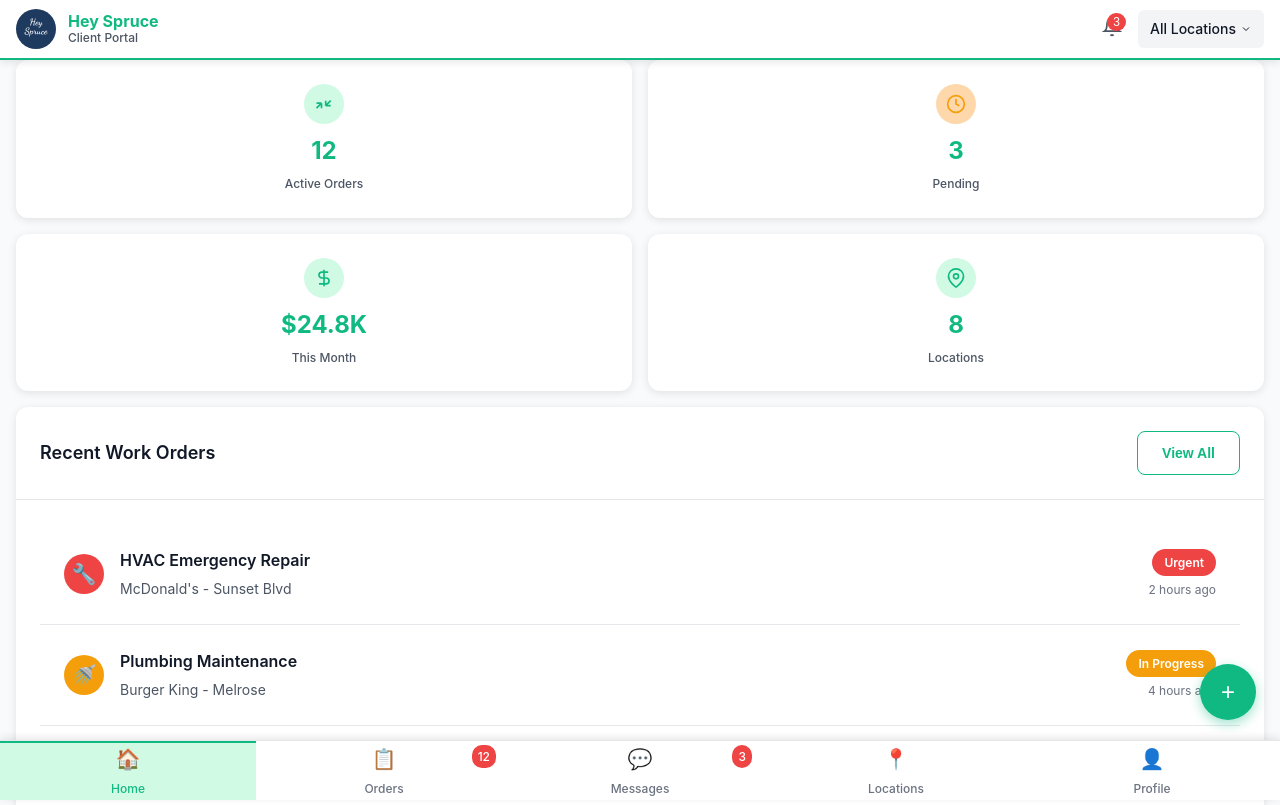
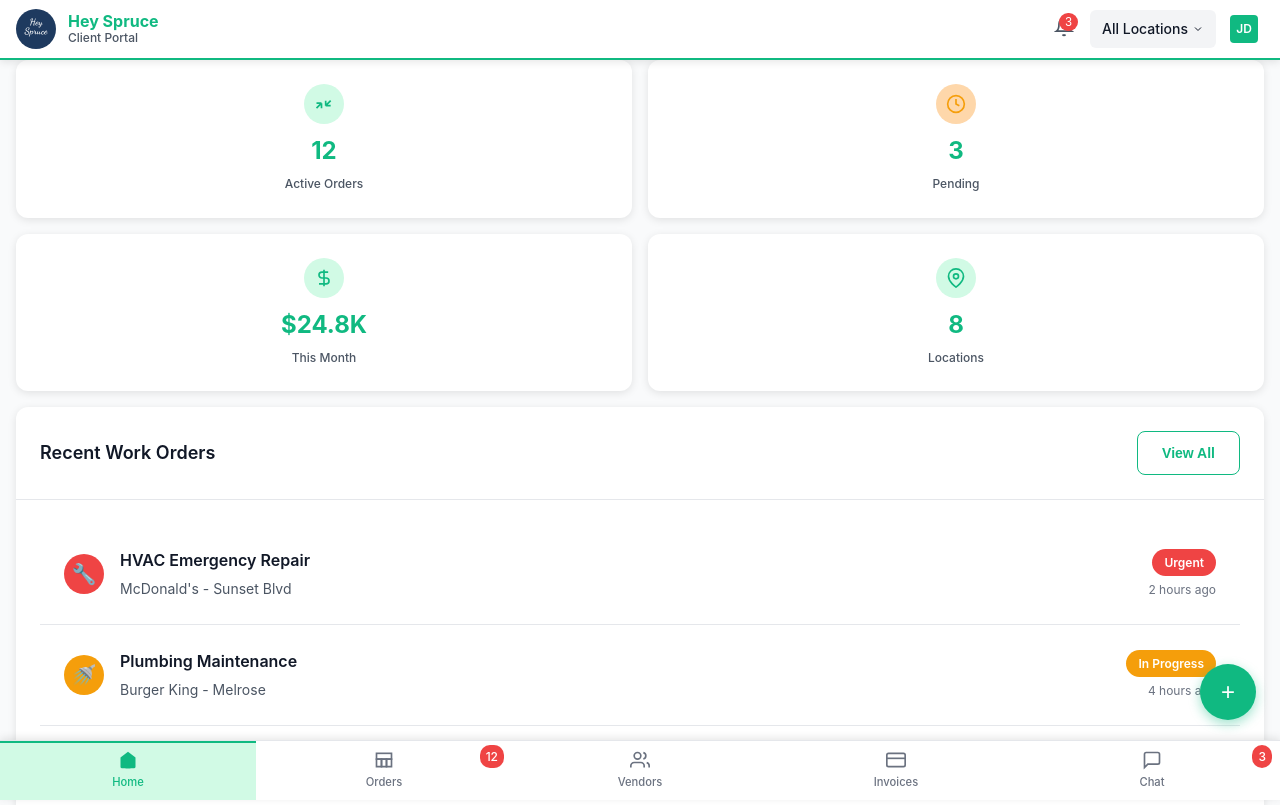
Before and after one commit to shurehw/hey-spruce-app, a website: page mobile-app/client-app.html in a window 1280 px wide. Shown: the top 805 px of the page. Drawn offline with Linux system fonts and the light colour scheme; sample sign-in values are in the browser's storage.

Commit message:
Update client app navigation to match web and contractor apps - profile and locations in header

```diff
--- a/mobile-app/client-app.html
+++ b/mobile-app/client-app.html
@@ -490,6 +490,38 @@
                     <polyline points="6 9 12 15 18 9"></polyline>
                 </svg>
             </div>
+            <div class="user-menu" onclick="toggleUserMenu()" style="cursor: pointer; padding: 0.375rem; border-radius: 6px; display: flex; align-items: center; position: relative;">
+                <div style="width: 28px; height: 28px; border-radius: 4px; background: var(--primary); display: flex; align-items: center; justify-content: center; color: white; font-weight: 600; font-size: 0.75rem;">
+                    JD
+                </div>
+            </div>
+        </div>
+    </div>
+
+    <!-- User Dropdown Menu -->
+    <div id="userDropdownMenu" style="display: none; position: fixed; top: 60px; right: 1rem; background: white; border: 1px solid var(--gray-200); border-radius: 8px; box-shadow: 0 10px 25px rgba(0,0,0,0.1); width: 240px; z-index: 1001;">
+        <div style="padding: 1rem; border-bottom: 1px solid var(--gray-200);">
+            <div style="font-weight: 600; color: var(--gray-900); margin-bottom: 0.25rem;">John Doe</div>
+            <div style="font-size: 0.875rem; color: var(--gray-600);">McDonald's Corporate</div>
+        </div>
+        <div style="padding: 0.5rem 0;">
+            <a onclick="viewProfile()" style="display: block; padding: 0.75rem 1rem; color: var(--gray-700); text-decoration: none; transition: all 0.2s; cursor: pointer;" onmouseover="this.style.background='var(--gray-50)'" onmouseout="this.style.background='transparent'">
+                <span style="margin-right: 0.75rem;">👤</span>
+                <span>Profile</span>
+            </a>
+            <a onclick="manageLocations()" style="display: block; padding: 0.75rem 1rem; color: var(--gray-700); text-decoration: none; transition: all 0.2s; cursor: pointer;" onmouseover="this.style.background='var(--gray-50)'" onmouseout="this.style.background='transparent'">
+                <span style="margin-right: 0.75rem;">📍</span>
+                <span>Manage Locations</span>
+            </a>
+            <a onclick="appSettings()" style="display: block; padding: 0.75rem 1rem; color: var(--gray-700); text-decoration: none; transition: all 0.2s; cursor: pointer;" onmouseover="this.style.background='var(--gray-50)'" onmouseout="this.style.background='transparent'">
+                <span style="margin-right: 0.75rem;">⚙️</span>
+                <span>Settings</span>
+            </a>
+            <div style="height: 1px; background: var(--gray-200); margin: 0;"></div>
+            <a onclick="signOut()" style="display: block; padding: 0.75rem 1rem; color: var(--gray-700); text-decoration: none; transition: all 0.2s; cursor: pointer;" onmouseover="this.style.background='var(--gray-50)'" onmouseout="this.style.background='transparent'">
+                <span style="margin-right: 0.75rem;">🚪</span>
+                <span>Sign Out</span>
+            </a>
         </div>
     </div>
 
@@ -797,26 +829,44 @@
     <!-- Bottom Navigation -->
     <div class="bottom-nav">
         <a class="nav-item active" onclick="showView('dashboard')">
-            <div class="icon">🏠</div>
-            <div>Home</div>
+            <svg class="icon" width="20" height="20" viewBox="0 0 24 24" fill="currentColor">
+                <path d="M3 9l9-7 9 7v11a2 2 0 0 1-2 2H5a2 2 0 0 1-2-2z"></path>
+                <polyline points="9 22 9 12 15 12 15 22"></polyline>
+            </svg>
+            <div style="font-size: 0.7rem;">Home</div>
         </a>
         <a class="nav-item" onclick="showView('work-orders')">
-            <div class="icon">📋</div>
-            <div>Orders</div>
-            <span class="notification-badge" style="position: absolute; top: 0.25rem; right: 1rem;">12</span>
+            <svg class="icon" width="20" height="20" viewBox="0 0 24 24" fill="none" stroke="currentColor" stroke-width="2">
+                <path d="M9 11H3v9h6V11z"></path>
+                <path d="M15 11H9v9h6V11z"></path>
+                <path d="M21 11h-6v9h6V11z"></path>
+                <rect x="3" y="4" width="18" height="7"></rect>
+            </svg>
+            <div style="font-size: 0.7rem;">Orders</div>
+            <span class="notification-badge" style="position: absolute; top: 0.25rem; right: 0.5rem;">12</span>
+        </a>
+        <a class="nav-item" onclick="showView('vendors')">
+            <svg class="icon" width="20" height="20" viewBox="0 0 24 24" fill="none" stroke="currentColor" stroke-width="2">
+                <path d="M17 21v-2a4 4 0 0 0-4-4H5a4 4 0 0 0-4 4v2"></path>
+                <circle cx="9" cy="7" r="4"></circle>
+                <path d="M23 21v-2a4 4 0 0 0-3-3.87"></path>
+                <path d="M16 3.13a4 4 0 0 1 0 7.75"></path>
+            </svg>
+            <div style="font-size: 0.7rem;">Vendors</div>
+        </a>
+        <a class="nav-item" onclick="showView('invoices')">
+            <svg class="icon" width="20" height="20" viewBox="0 0 24 24" fill="none" stroke="currentColor" stroke-width="2">
+                <rect x="1" y="4" width="22" height="16" rx="2" ry="2"></rect>
+                <line x1="1" y1="10" x2="23" y2="10"></line>
+            </svg>
+            <div style="font-size: 0.7rem;">Invoices</div>
         </a>
         <a class="nav-item" onclick="showView('messages')">
-            <div class="icon">💬</div>
-            <div>Messages</div>
-            <span class="notification-badge" style="position: absolute; top: 0.25rem; right: 1rem;">3</span>
-        </a>
-        <a class="nav-item" onclick="showView('locations')">
-            <div class="icon">📍</div>
-            <div>Locations</div>
-        </a>
-        <a class="nav-item" onclick="showView('profile')">
-            <div class="icon">👤</div>
-            <div>Profile</div>
+            <svg class="icon" width="20" height="20" viewBox="0 0 24 24" fill="none" stroke="currentColor" stroke-width="2">
+                <path d="M21 15a2 2 0 0 1-2 2H7l-4 4V5a2 2 0 0 1 2-2h14a2 2 0 0 1 2 2z"></path>
+            </svg>
+            <div style="font-size: 0.7rem;">Chat</div>
+            <span class="notification-badge" style="position: absolute; top: 0.25rem; right: 0.5rem;">3</span>
         </a>
     </div>
 
@@ -845,10 +895,11 @@
             const navItems = document.querySelectorAll('.nav-item');
             const index = viewName === 'dashboard' ? 0 :
                          viewName === 'work-orders' ? 1 :
-                         viewName === 'messages' ? 2 :
-                         viewName === 'locations' ? 3 : 4;
+                         viewName === 'vendors' ? 2 :
+                         viewName === 'invoices' ? 3 :
+                         viewName === 'messages' ? 4 : -1;
 
-            navItems[index].classList.add('active');
+            if (index >= 0) navItems[index].classList.add('active');
         }
 
         function showAllWorkOrders() {
@@ -1054,6 +1105,31 @@
             }
         }
 
+        // User menu toggle
+        function toggleUserMenu() {
+            const menu = document.getElementById('userDropdownMenu');
+            menu.style.display = menu.style.display === 'none' ? 'block' : 'none';
+        }
+
+        // Close menu when clicking outside
+        document.addEventListener('click', function(event) {
+            const menu = document.getElementById('userDropdownMenu');
+            const userMenuBtn = document.querySelector('.user-menu');
+            if (menu && !menu.contains(event.target) && !userMenuBtn.contains(event.target)) {
+                menu.style.display = 'none';
+            }
+        });
+
+        function viewProfile() {
+            document.getElementById('userDropdownMenu').style.display = 'none';
+            showToast('Opening profile...', 'info');
+        }
+
+        function manageLocations() {
+            document.getElementById('userDropdownMenu').style.display = 'none';
+            showView('locations');
+        }
+
         // Location menu toggle
         function toggleLocationMenu() {
             const locations = ['All Locations', 'McDonald\'s - Sunset', 'Burger King - Melrose', 'Delilah LA', 'The Nice Guy'];
```
